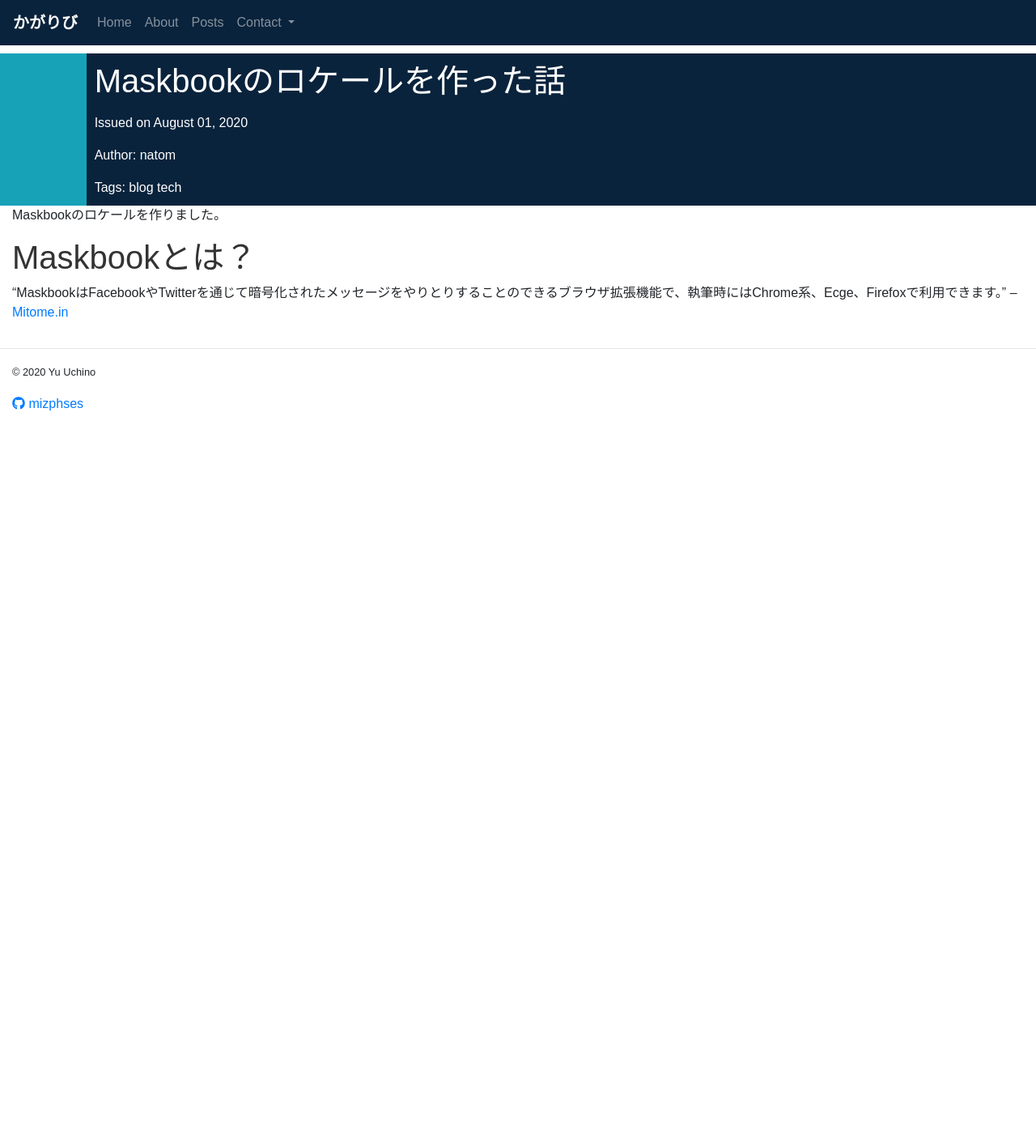
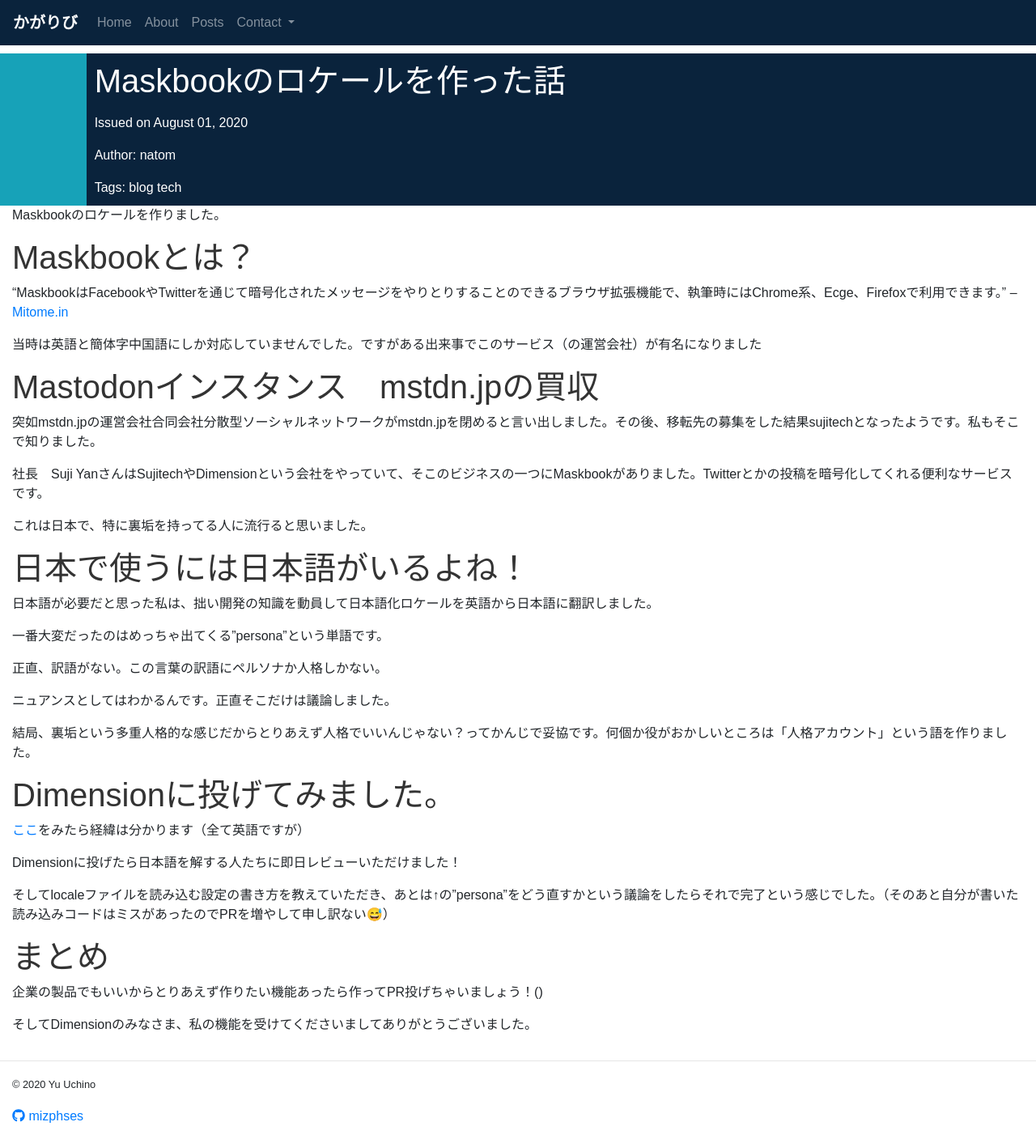
Before and after one commit to mizphses/kagaribi, a Jekyll site: the page built from _posts/2020-08-01-maskbook.md, in a window 1280 px wide. Shown: the whole page at 81% size. Built offline with Jekyll 4.4.1, drawn with Linux system fonts in a browser that asks for light colours; nearby versions of some CDN libraries; some web fonts are replaced; before the commit the page ends 900 px from its top, so only the background shows below that.

Commit message:
記事追加x2

```diff
--- a/_posts/2020-08-01-maskbook.md
+++ b/_posts/2020-08-01-maskbook.md
@@ -11,3 +11,37 @@ Maskbookのロケールを作りました。
 # Maskbookとは？
 "MaskbookはFacebookやTwitterを通じて暗号化されたメッセージをやりとりすることのできるブラウザ拡張機能で、執筆時にはChrome系、Ecge、Firefoxで利用できます。"
 --[Mitome.in](https://mitome.in/sns/maskbook.html)
+
+当時は英語と簡体字中国語にしか対応していませんでした。ですがある出来事でこのサービス（の運営会社）が有名になりました
+
+# Mastodonインスタンス　mstdn.jpの買収
+
+突如mstdn.jpの運営会社合同会社分散型ソーシャルネットワークがmstdn.jpを閉めると言い出しました。その後、移転先の募集をした結果sujitechとなったようです。私もそこで知りました。
+
+社長　Suji YanさんはSujitechやDimensionという会社をやっていて、そこのビジネスの一つにMaskbookがありました。Twitterとかの投稿を暗号化してくれる便利なサービスです。
+
+これは日本で、特に裏垢を持ってる人に流行ると思いました。
+
+# 日本で使うには日本語がいるよね！
+日本語が必要だと思った私は、拙い開発の知識を動員して日本語化ロケールを英語から日本語に翻訳しました。
+
+一番大変だったのはめっちゃ出てくる"persona"という単語です。
+
+正直、訳語がない。この言葉の訳語にペルソナか人格しかない。
+
+ニュアンスとしてはわかるんです。正直そこだけは議論しました。
+
+結局、裏垢という多重人格的な感じだからとりあえず人格でいいんじゃない？ってかんじで妥協です。何個か役がおかしいところは「人格アカウント」という語を作りました。
+
+# Dimensionに投げてみました。
+
+[ここ](https://github.com/DimensionDev/Maskbook/pull/1345)をみたら経緯は分かります（全て英語ですが）
+
+Dimensionに投げたら日本語を解する人たちに即日レビューいただけました！
+
+そしてlocaleファイルを読み込む設定の書き方を教えていただき、あとは↑の"persona"をどう直すかという議論をしたらそれで完了という感じでした。（そのあと自分が書いた読み込みコードはミスがあったのでPRを増やして申し訳ない😅）
+
+# まとめ
+企業の製品でもいいからとりあえず作りたい機能あったら作ってPR投げちゃいましょう！()
+
+そしてDimensionのみなさま、私の機能を受けてくださいましてありがとうございました。
```
